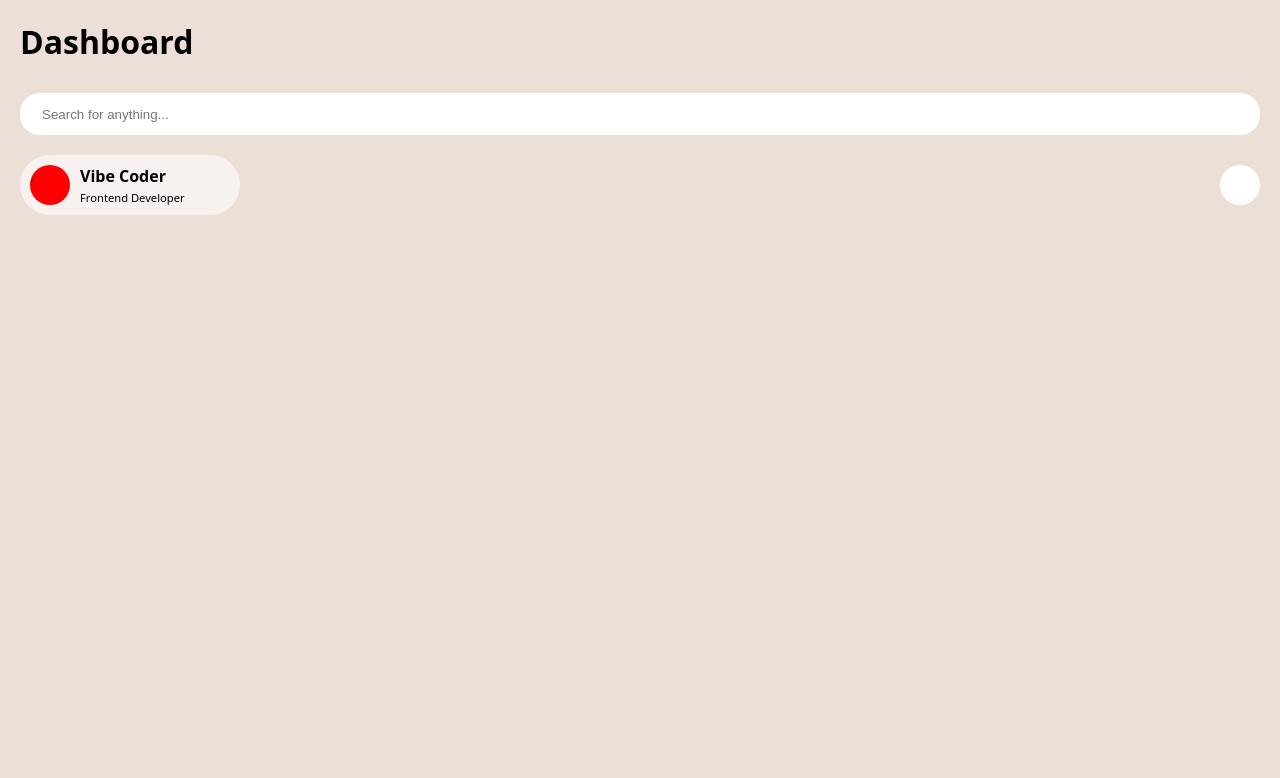
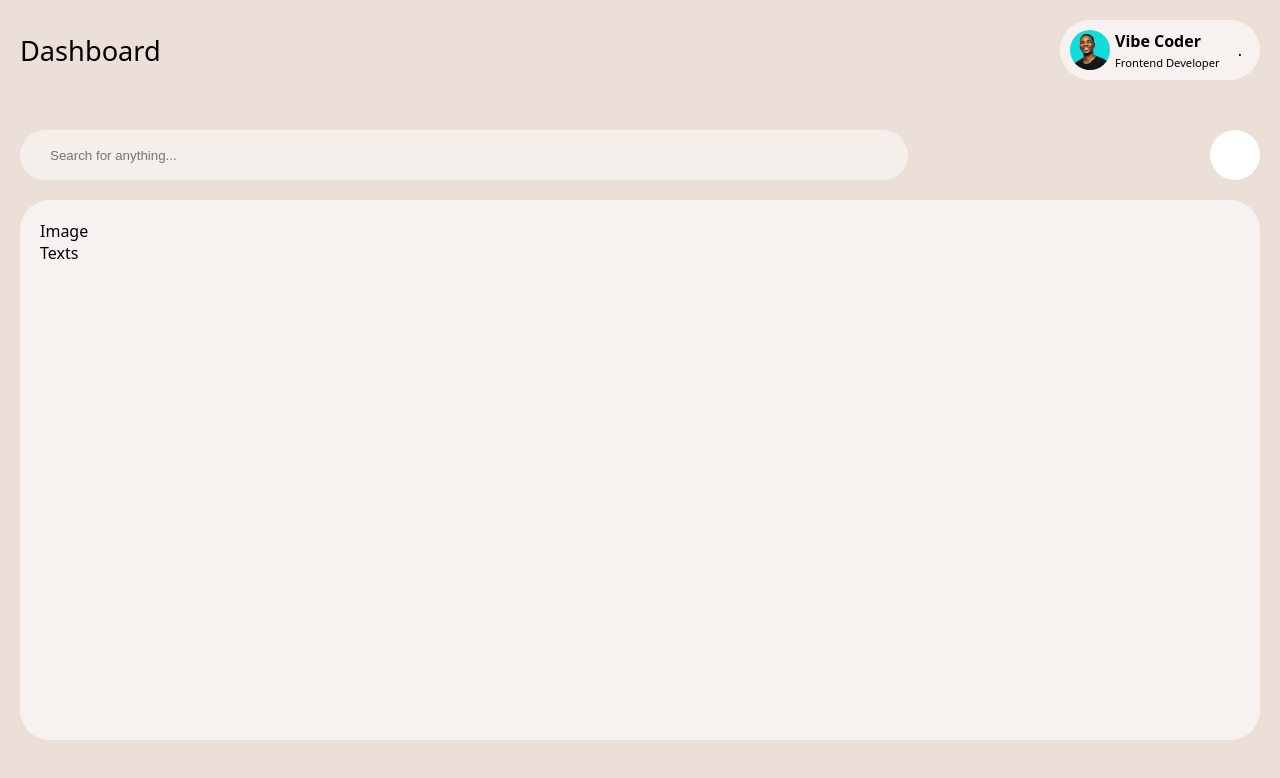
Before and after one commit to vibe-coder/promage-dashboard-main, a React (Create React App) app in the folder promage-dashboard/: page / in a window 1280 px wide. Shown: the top 778 px of the page. Built offline with nearby package versions, Linux system fonts and the light colour scheme.

Commit message:
setting-up overview section

```diff
--- a/promage-dashboard/src/Dashboard-Components/ComponetsContainer.jsx
+++ b/promage-dashboard/src/Dashboard-Components/ComponetsContainer.jsx
@@ -1,11 +1,13 @@
 import React from 'react'
 import "./SCSS/Compnent-Container.scss"
 import Header from './Header'
+import Overview from './Overview'
 
 function ComponetsContainer() {
   return (
     <div className='component-container'>
       <Header/>
+      <Overview/>
     </div>
   )
 }
--- a/promage-dashboard/src/Dashboard-Components/Header.jsx
+++ b/promage-dashboard/src/Dashboard-Components/Header.jsx
@@ -1,25 +1,35 @@
 import React from 'react'
 import "./SCSS/Header.scss"
+import user from "../Images/ME.jpg"
 
 function Header() {
   return (
     <div className='header-container'>
+
+      <div className='dashboard-wrapper'>
         <h1 className='dashboard'>Dashboard</h1>
-      <div className='user-wrapper'>
-        <input className='search-input' placeholder='Search for anything...' />
 
-        <div className='wrapper'>
-          <div className='circle'>.</div>
         <div className='bio-wrapper'>
-            <div className='picture'>.</div>
+          <div className='picture'>
+            <img src={user} alt='user-img' className='user-image' />
+          </div>
+
           <div className='name'>
             <h3>Vibe Coder</h3>
             <p>Frontend Developer</p>
           </div>
-            <div className=''>
-              <i className="las la-angle-down"></i>
+
+          <div className='arrow'>
+            .
           </div>
         </div>
+      </div>
+
+
+      <div className='search-wrapper'>
+        <div className='wrapper'>
+          <input className='search-input' placeholder='Search for anything...' />
+          <div className='circle'>.</div>
         </div>
       </div>
     </div>
--- /dev/null
+++ b/promage-dashboard/src/Dashboard-Components/Overview.jsx
@@ -0,0 +1,13 @@
+import React from 'react'
+import "./SCSS/Overview.scss"
+
+function Overview() {
+  return (
+    <div className='overview-container'>
+      <div className='income-icon'>Image</div>
+      <div className='income-figure'>Texts</div>
+    </div>
+  )
+}
+
+export default Overview
--- a/promage-dashboard/src/Dashboard-Components/SCSS/Header.scss
+++ b/promage-dashboard/src/Dashboard-Components/SCSS/Header.scss
@@ -4,60 +4,49 @@
 
 @media (min-width: 360px){
   .header-container{
+    // border-bottom: solid 1px rgba(0, 0, 0, .3);
+    padding-bottom: 20px;
 
+    // **************** Dashboard Wrapper
+
+    .dashboard-wrapper{
+      display: flex;
+      justify-content: space-between;
+      align-items: center;
+      margin: 0;
       .dashboard{
-      font-size: 2rem;
+        font-size: 1.7rem;
+        font-weight: 500;
         margin: 0;
-    }
-
-    .user-wrapper{
-      display: flex;
-      flex-direction: column;
-      margin-top: 30px;
-
-      .search-input{
-        height: 40px;
-        border: none;
-        border-radius: 20px;
-        text-indent: 20px;
-        margin-bottom: 20px;
-      }
-
-      .wrapper{
-        display:flex;
-        align-items: center;
-        flex-direction: row-reverse;
-        justify-content: space-between;
-
-
-        .circle{
-          background-color: rgb(255, 255, 255);
-          width: 40px;
-          height: 40px;
-          border-radius: 20px;
-          color: #fff;
       }
 
       .bio-wrapper{
         background-color: rgba(255, 255, 255, .6);
         display: flex;
-          height: 40%;
-          width: 200px;
+        height: 40px;
+        width: 180px;
         border-radius: 40px;
         align-items: center;
         padding: 10px;
-          // justify-content: space-between;
+        justify-content: space-between;
+
 
         .picture{
-            background-color: red;
           height: 40px;
           width: 40px;
           border-radius: 20px;
-            margin-right: 10px;
+
+          .user-image{
+            width: 100%;
+            object-fit: cover;
+            object-position: center;
+            border-radius: 20px;
+          }
         }
 
         .name{
-            margin-right: 20px;
+          width: 110px;
+
           h3,p{
             margin: 0;
           }
@@ -75,10 +64,47 @@
           align-items: center;
           justify-content: center;
           // background-color: red;
+          // background-color: rgba(255, 255, 255, .6);
+          height: 20px;
+          width: 20px;
+          border-radius: 20px;
+          margin: 0;
+        }
+      }
+    }
+
+
+    // ************************************ Search Wrapper
+
+    .search-wrapper{
+      display: flex;
+      flex-direction: column-reverse;
+
+      .wrapper{
+        display:flex;
+        align-items: center;
+        justify-content: space-between;
+        margin-top: 50px;
+
+        .search-input{
+          height: 30px;
+          width: 70%;
+          border: none;
+          border-radius: 30px;
+          text-indent: 20px;
+          padding: 10px;
+          background-color: rgba(255, 255, 255, .5);
+        }
+
+        .circle{
+          background-color: rgb(255, 255, 255,);
           width: 30px;
+          height: 30px;
+          padding: 10px;
+          border-radius: 30px;
+          color: #fff;
         }
       }
     }
   }
 }
-}
--- /dev/null
+++ b/promage-dashboard/src/Dashboard-Components/SCSS/Overview.scss
@@ -0,0 +1,9 @@
+@media (min-width: 360px) {
+  .overview-container{
+    background-color: rgba(255, 255, 255, .6);
+    height: 500px;
+    border: none;
+    border-radius: 30px;
+    padding: 20px;
+  }
+}
```
Also changed, not shown: promage-dashboard/src/Images/ME.jpg (added). Lines whose indentation alone changed are shown as unchanged.
